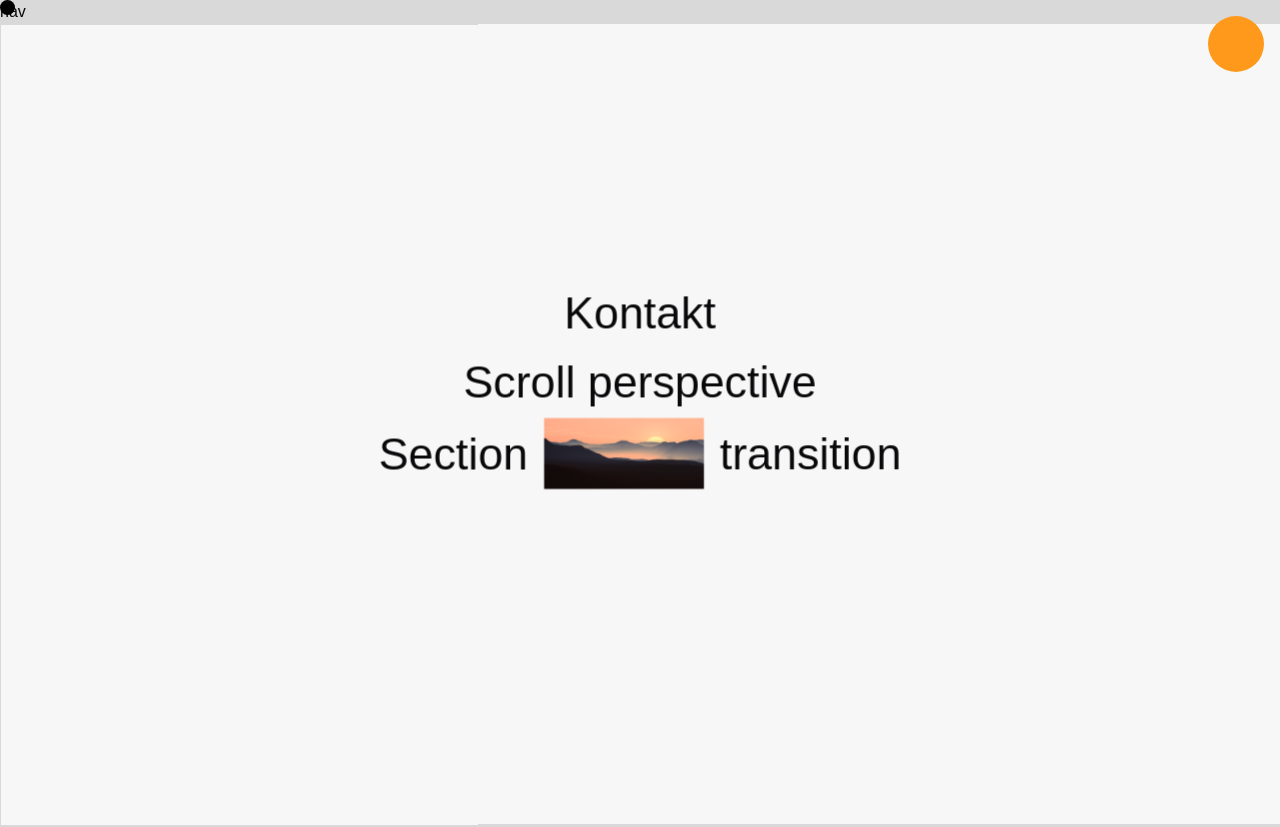
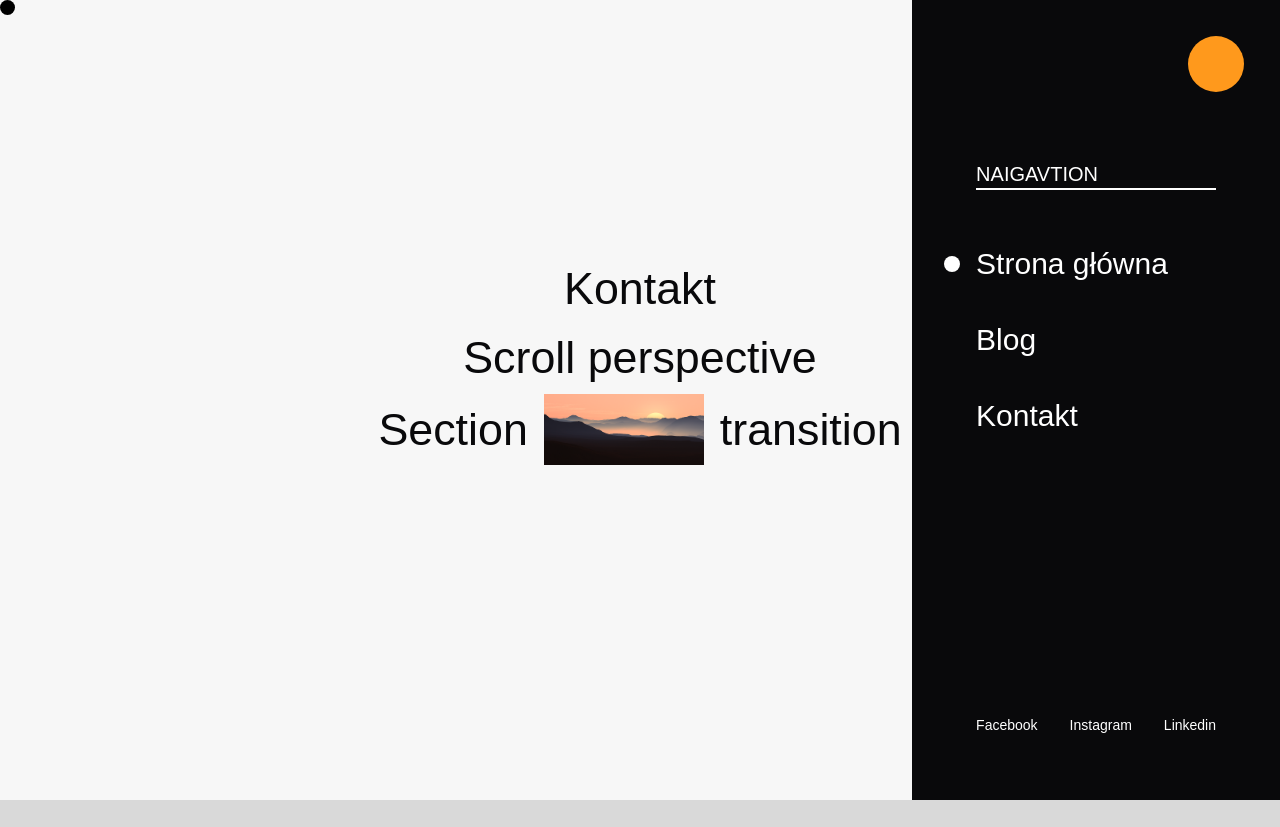
Before and after one commit to Bartholomeas/my-studio-app, a Next.js app in the folder apps/frontend/: page / in a window 1280 px wide. Shown: the top 827 px of the page. Built offline with nearby package versions, Linux system fonts and the light colour scheme; a web font is replaced by a local one.

Commit message:
feat: add menu, footer links

```diff
--- a/apps/frontend/src/app/kontakt/page.tsx
+++ b/apps/frontend/src/app/kontakt/page.tsx
@@ -1,12 +1,12 @@
 import Link from "next/link";
 
-import { routes } from "@/misc/routes";
+import { APP_ROUTES } from "@/misc/routes";
 
 const ContactPage = () => {
   return (
     <main className={"flex h-screen items-center justify-center bg-white"}>
       <p>Xdd</p>
-      <Link href={routes.home.url}>{routes.home.label}</Link>
+      <Link href={APP_ROUTES.home.href}>{APP_ROUTES.home.label}</Link>
     </main>
   );
 };
--- a/apps/frontend/src/components/common/layout/header/header.animations.ts
+++ b/apps/frontend/src/components/common/layout/header/header.animations.ts
@@ -1,11 +1,11 @@
 import { type Variants } from "framer-motion";
 
-const EASE = [0.76, 0, 0.24, 1];
+export const EASE_TRANSITION = [0.76, 0, 0.24, 1];
 
 export const menuSlide: Variants = {
 	initial: { x: "calc(100% + 100px)" },
-	enter: { x: "0", transition: { duration: 0.8, ease: EASE } },
-	exit: { x: "calc(100% + 100px)", transition: { duration: 0.8, ease: EASE } },
+	enter: { x: "0", transition: { duration: 0.8, ease: EASE_TRANSITION } },
+	exit: { x: "calc(100% + 100px)", transition: { duration: 0.8, ease: EASE_TRANSITION } },
 };
 
 export const slide: Variants = {
@@ -14,7 +14,7 @@ export const slide: Variants = {
 		x: 0,
 		transition: {
 			duration: 0.8,
-			ease: EASE,
+			ease: EASE_TRANSITION,
 			delay: 0.05 * i,
 		},
 	}),
@@ -22,7 +22,7 @@ export const slide: Variants = {
 		x: 80,
 		transition: {
 			duration: 0.8,
-			ease: EASE,
+			ease: EASE_TRANSITION,
 			delay: 0.05 * i,
 		},
 	}),
--- a/apps/frontend/src/components/common/layout/header/header.tsx
+++ b/apps/frontend/src/components/common/layout/header/header.tsx
@@ -15,7 +15,7 @@ const Nav = dynamic(() => import("./nav/nav").then(res => res.Nav));
 
 
 const burgerPseudoElements = (pseudoelement: 'before' | 'after'): ClassValue => `${pseudoelement}:relative ${pseudoelement}:m-auto ${pseudoelement}:block ${pseudoelement}:h-px ${pseudoelement}:w-2/5 ${pseudoelement}:bg-white ${pseudoelement}:transition-transform
-      ${pseudoelement}:duration-300 ${pseudoelement}:content-['']`;
+      ${pseudoelement}:duration-300 ${pseudoelement}:content-[''] ${pseudoelement}:rounded-full`;
 
 export const Header = () => {
   const [isActive, setIsActive] = useState(false);
@@ -29,7 +29,7 @@ export const Header = () => {
 
   return (<>
     <div className={"p-md fixed right-4 top-4 z-50"}>
-      <div onClick={toggleMenu} className={'flex size-14 cursor-pointer items-center justify-center rounded-full bg-primary'}>
+      <div onClick={toggleMenu} className={'m-[20px] flex size-14 cursor-pointer items-center justify-center rounded-full bg-primary'}>
         <div className={cn('w-full',
           burgerPseudoElements('before'),
           burgerPseudoElements('after'),
@@ -38,74 +38,9 @@ export const Header = () => {
         ></div>
       </div>
     </div>
-
-    <AnimatePresence mode={"wait"}><Nav /></AnimatePresence>
+    <AnimatePresence mode={"wait"}>
+      <Nav />
+    </AnimatePresence>
   </>
   );
 };
-
-// export const Header = () => {
-//   const [scrolled, setScrolled] = useState(false);
-//   const { scrollY } = useScroll();
-
-//   useMotionValueEvent(scrollY, "change", (latest) => {
-//     setScrolled(latest > 800 ? true : false);
-//   });
-
-//   return (
-//     <nav className={cn("fixed inset-x-0 top-0 z-50 py-2 w-full transition-all duration-300 ease-out", { "py-6": scrolled })}>
-//       <div className="container relative mx-auto flex items-center justify-between">
-//         <NavMenuDesktop className="flex-1 max-md:hidden" />
-//         <Logo className="md:absolute md:left-1/2 md:-translate-x-1/2" />
-//         <div className="flex flex-1 justify-end max-md:hidden">
-//           <Button variant={'link'}>Get in touch</Button>
-//         </div>
-//         <NavMenuMobile className="md:hidden" />
-//       </div>
-//     </nav>
-//   );
-// };
-
-// const NavLinks = ({ className }: { className?: string; }) => {
-//   return (
-//     <ul className={cn("flex items-center gap-2", className)}>
-//       <li>
-//         <MagneticWrapper className={"p-0"}>
-//           <Link href={"/"}>O nas</Link>
-//         </MagneticWrapper>
-//       </li>
-//       <li>
-//         <MagneticWrapper className={"p-0"}>
-//           <Link href={"/"}>Kontakt</Link>
-//         </MagneticWrapper>
-//       </li>
-//       <li>
-//         <MagneticWrapper className={"p-0"}>
-//           <Link href={"/"}>Kontakt</Link>
-//         </MagneticWrapper>
-//       </li>
-//       <li>
-//         <MagneticWrapper className={"p-0"}>
-//           <Link href={"/"}>Kontakt</Link>
-//         </MagneticWrapper>
-//       </li>
-//     </ul>
-//   );
-// };
-
-
-// const NavMenuMobile = ({ className }: { className?: string; }) => {
-//   return (
-//     <Button
-//       size={'icon'}
-//       variant={'ghost'}
-//       className={cn("p-0 text-foreground", className)}
-//       data-cursor-type={"menu"}>
-//       <motion.div>
-//         <Menu />
-//       </motion.div>
-//     </Button>
-//   );
-// };
-
-// const NavMenuDesktop = ({ className }: { className?: string; }) => <NavLinks className={className} />;
--- a/apps/frontend/src/components/common/layout/header/nav/constants.ts
+++ /dev/null
@@ -1,3 +0,0 @@
-import { routes } from "@/misc/routes";
-
-export const NAV_LINKS = [routes.home, routes.blog, routes.contact];
--- /dev/null
+++ b/apps/frontend/src/components/common/layout/header/nav/nav-curve.tsx
@@ -0,0 +1,32 @@
+'use client';
+
+import { motion, type Variants } from "framer-motion";
+
+import { EASE_TRANSITION } from "../header.animations";
+
+const initialPath = `M100 0 L200 0 L200 ${window?.innerHeight} L100 ${window?.innerHeight} Q-100 ${window?.innerHeight / 2} 100 0`;
+const targetPath = `M100 0 L200 0 L200 ${window?.innerHeight} L100 ${window?.innerHeight} Q100 ${window?.innerHeight / 2} 100 0`;
+
+const curve: Variants = {
+  initial: {
+    d: initialPath
+  },
+  enter: {
+    d: targetPath,
+    transition: { duration: 1, ease: EASE_TRANSITION }
+  },
+  exit: {
+    d: initialPath,
+    transition: { duration: 0.8, ease: EASE_TRANSITION }
+  }
+};
+
+export const NavCurve = () =>
+  <svg className={"absolute left-[-99px] top-0 h-full w-[100px] fill-foreground stroke-none"}>
+    <motion.path
+      variants={curve}
+      initial={"initial"}
+      animate={"enter"}
+      exit={"exit"}
+    />
+  </svg>;
--- /dev/null
+++ b/apps/frontend/src/components/common/layout/header/nav/nav-footer.tsx
@@ -0,0 +1,22 @@
+
+import { useMemo } from "react";
+
+import { textVariants } from "@/components/common/text";
+import { SOCIALS_LINKS } from "@/misc/routes";
+
+export const NavFooter = () => {
+  const socials = useMemo(() => Object.values(SOCIALS_LINKS), []);
+
+  return (
+    <div className={"flex w-full items-center gap-8 text-sm"}>
+      {socials.map(({ href, label }) => <NavFooterLink key={`navFooterSocialLink-${href}-${label}`} href={href} label={label} />)}
+    </div>
+  );
+};
+
+
+type NavFooterLinkProps = {
+  href: string;
+  label: string;
+};
+const NavFooterLink = ({ href, label }: NavFooterLinkProps) => <a className={textVariants({ color: 'background' })} href={href} target={"_blank"} rel={"noopener noreferrer"}>{label}</a>;
--- /dev/null
+++ b/apps/frontend/src/components/common/layout/header/nav/nav-link.tsx
@@ -0,0 +1,47 @@
+'use client';
+
+import Link from "next/link";
+
+import { motion } from 'framer-motion';
+
+import { scale, slide } from "../header.animations";
+
+type LinkData = {
+  href: string,
+  label: string,
+  index: number;
+};
+
+type NavLinkProps = {
+  linkData: LinkData,
+  setSelectedIndicator: (href: string) => void;
+  isActive?: boolean;
+};
+export const NavLink = ({ linkData: { href, label, index }, setSelectedIndicator, isActive = false }: NavLinkProps) => {
+  const setIndicator = () => {
+    setSelectedIndicator(href);
+  };
+
+  return (
+    <motion.div
+      className={"relative flex items-center"}
+      onMouseEnter={setIndicator}
+      custom={index}
+      variants={slide}
+      initial={"initial"}
+      animate={"enter"}
+      exit={"exit"}
+    >
+      <motion.span
+        className={"absolute -left-8 size-4 rounded-full bg-background"}
+        variants={scale}
+        animate={isActive ? 'open' : 'closed'} />
+      <Link
+        className={"text-3xl text-background"}
+        href={href}
+      >
+        {label}
+      </Link>
+    </motion.div >
+  );
+};
--- /dev/null
+++ b/apps/frontend/src/components/common/layout/header/nav/nav.constants.ts
@@ -0,0 +1,3 @@
+import { APP_ROUTES } from "@/misc/routes";
+
+export const NAV_LINKS = [APP_ROUTES.home, APP_ROUTES.blog, APP_ROUTES.contact];
--- a/apps/frontend/src/components/common/layout/header/nav/nav.tsx
+++ b/apps/frontend/src/components/common/layout/header/nav/nav.tsx
@@ -7,13 +7,40 @@ import { usePathname } from "next/navigation";
 import { motion } from 'framer-motion';
 
 import { menuSlide } from "../header.animations";
-
+import { NavCurve } from "./nav-curve";
+import { NavFooter } from "./nav-footer";
+import { NavLink } from "./nav-link";
+import { NAV_LINKS } from "./nav.constants";
 
 export const Nav = () => {
   const pathname = usePathname();
   const [selectedIndicator, setSelectedIndicator] = useState(pathname);
 
+  const selectIndicator = () => { setSelectedIndicator(pathname); };
+
   return (
-    <motion.nav variants={menuSlide}>nav</motion.nav>
+    <motion.nav
+      variants={menuSlide}
+      initial={"initial"}
+      animate={"enter"}
+      exit={"exit"}
+      className={"fixed inset-y-0 right-0 z-20 h-screen bg-foreground text-background"}>
+      <div className={"flex h-full flex-col justify-between p-[64px]"}>
+        <div onMouseLeave={selectIndicator} className={"mt-24 flex flex-col gap-10 text-xl"}>
+          <div className={"text-md mb-4 border-b-2 border-white"}>
+            <p>NAIGAVTION</p>
+          </div>
+          {NAV_LINKS.map((link, index) => <NavLink
+            isActive={selectedIndicator === link.href}
+            setSelectedIndicator={setSelectedIndicator}
+            key={`navigationLink-${link.label}-${link.href}`}
+            linkData={{ ...link, index }}
+          />
+          )}
+        </div>
+        <NavFooter />
+      </div>
+      <NavCurve />
+    </motion.nav>
   );
 };
--- a/apps/frontend/src/components/common/text.tsx
+++ b/apps/frontend/src/components/common/text.tsx
@@ -23,6 +23,7 @@ export const textVariants = cva("", {
     },
     color: {
       default: "text-foreground",
+      background: "text-background",
       primary: "text-textPrimary",
       secondary: "text-textSecondary",
       white: "text-[#f4f4f4]",
--- a/apps/frontend/src/components/home/sections/landing-section.tsx
+++ b/apps/frontend/src/components/home/sections/landing-section.tsx
@@ -3,14 +3,14 @@ import Link from "next/link";
 
 import { SectionScaleRotate } from "@/components/common/animations/section-scale-rotate";
 import { Text } from "@/components/common/text";
-import { routes } from "@/misc/routes";
+import { APP_ROUTES } from "@/misc/routes";
 
 import Pic1 from "./../../../../public/pic1.webp";
 
 export const LandingSection = () => {
   return (
     <SectionScaleRotate className={"sticky top-0 flex h-screen flex-col items-center justify-center bg-[#f7f7f7] pb-[10vh] text-[3.5vw] text-white"}>
-      <Link href={routes.contact.url}>{routes.contact.label}</Link>
+      <Link href={APP_ROUTES.contact.href}>{APP_ROUTES.contact.label}</Link>
       <Text>Scroll perspective</Text>
       <div className={"flex gap-4"}>
         <Text>Section</Text>
--- a/apps/frontend/src/misc/routes.ts
+++ b/apps/frontend/src/misc/routes.ts
@@ -1,14 +1,29 @@
-export const routes = {
+export const APP_ROUTES = {
 	home: {
 		label: "Strona główna",
-		url: "/",
+		href: "/",
 	},
 	contact: {
 		label: "Kontakt",
-		url: "/kontakt",
+		href: "/kontakt",
 	},
 	blog: {
 		label: "Blog",
-		url: "/blog",
+		href: "/blog",
 	},
 } as const;
+
+export const SOCIALS_LINKS = {
+	facebook: {
+		label: "Facebook",
+		href: "",
+	},
+	instagram: {
+		label: "Instagram",
+		href: "",
+	},
+	linkedin: {
+		label: "Linkedin",
+		href: "",
+	},
+} as const;
```
Lines whose indentation alone changed are shown as unchanged.
